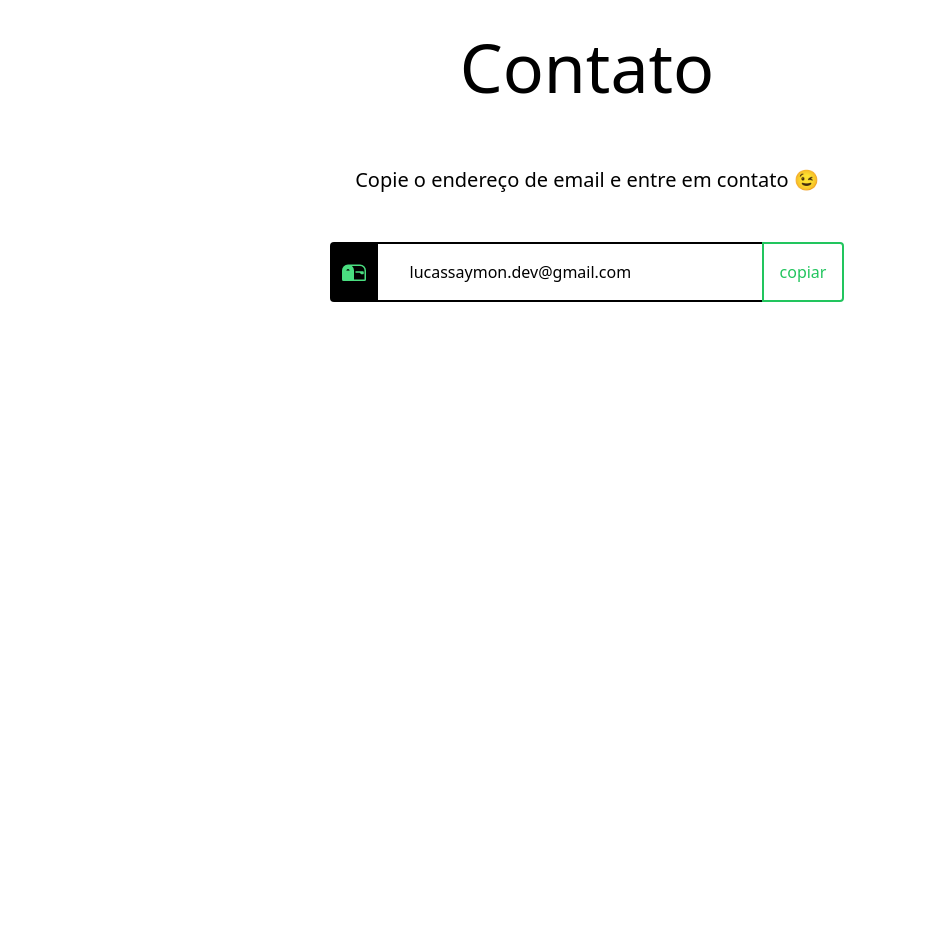
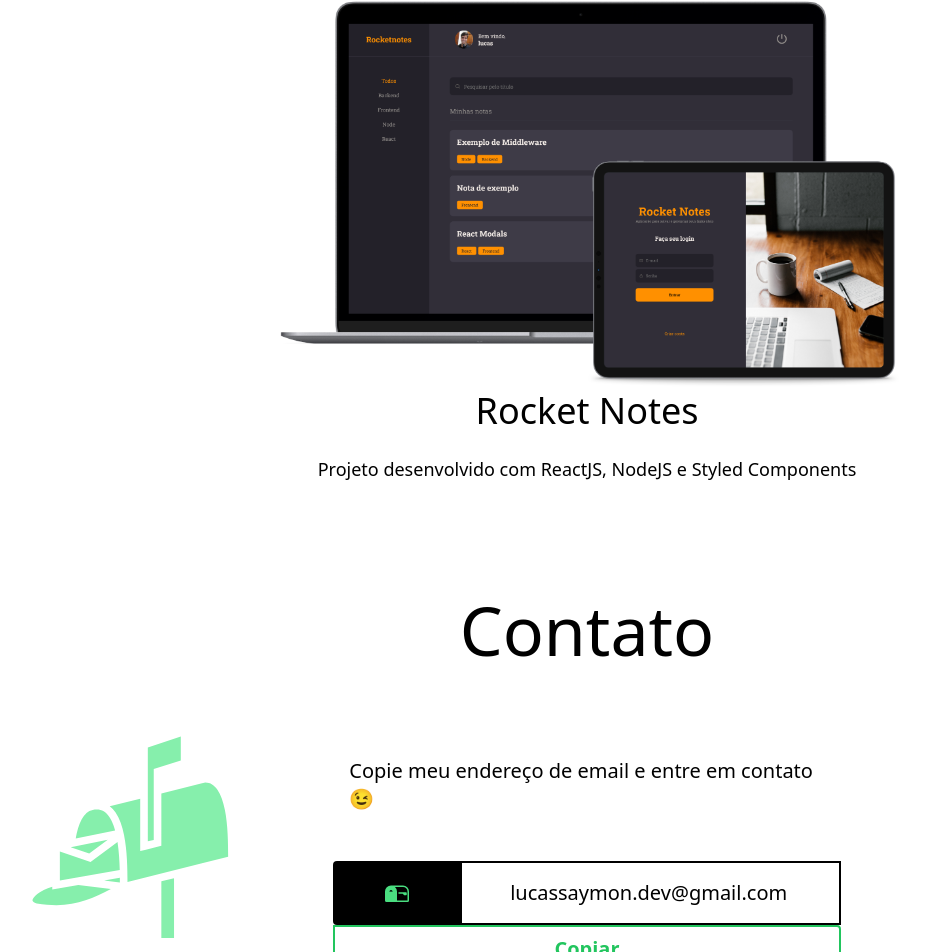
Before and after one commit to lucassaymon1/portfolio, a Next.js app: page / in a window 1280 px wide. Shown: the part 1824-2776 px from the top of the page, without its empty margins (53-979 px from the left). Before the commit the page ends 2222 px from the top, so only its background shows below. Built offline with nearby package versions, Linux system fonts and the light colour scheme.

Commit message:
feat: add grid layout and design contact section

```diff
--- a/package.json
+++ b/package.json
@@ -18,6 +18,7 @@
     "next": "13.4.19",
     "postcss": "8.4.29",
     "react": "18.2.0",
+    "react-copy-to-clipboard": "^5.1.0",
     "react-dom": "18.2.0",
     "react-icons": "^4.11.0",
     "tailwindcss": "3.3.3",
--- a/src/pages/index.tsx
+++ b/src/pages/index.tsx
@@ -5,6 +5,9 @@ import ImgContainer from '@/components/imgContainer'
 import foodexplorer from '../assets/images/foodexplorer.png'
 import rocketnotes from '../assets/images/rocketnotes.png'
 import { BsMailbox2 } from 'react-icons/bs'
+import { SiMinutemailer } from 'react-icons/si'
+import { GiMailbox } from 'react-icons/gi'
+import copy from 'copy-to-clipboard'
 
 import {
 	Css,
@@ -19,10 +22,24 @@ import {
 	Sqlite,
 	Typescript
 } from '@/utils/techIcons'
+import { useState } from 'react'
 
 const inter = Inter({ subsets: ['latin'] })
 
 export default function Home() {
+	const [copyEmail, setCopyEmail] = useState('')
+	const [copyButton, setCopyButton] = useState('Copiar')
+	const contactEmail = 'lucassaymon.dev@gmail.com'
+
+	function handleCopyEmail(email: string) {
+		setCopyEmail(email)
+		navigator.clipboard.writeText(copyEmail)
+		setCopyButton('copiado!')
+		setTimeout(() => {
+			setCopyButton('copiar')
+		}, 4000)
+	}
+
 	return (
 		<main className="flex justify-center flex-col">
 			<section className="bg-black flex align-center justify-center h-screen w-screen p-12">
@@ -35,8 +52,8 @@ export default function Home() {
 						<h1 className="text-[128px] text-green-500">{'</>'}</h1>
 					</div>
 					<p className="text-2xl font-medium max-w-5xl">
-						Desenvolvedor Frontend Freelancer a procura de{' '}
-						<span>oportunidades</span> de trabalho para <span>aprimorar</span>{' '}
+						Desenvolvedor web <span>Frontend</span> Freelancer a procura de
+						<span> oportunidades</span> de trabalho para <span>aprimorar </span>
 						minhas habilidades como <span>programador</span>.
 					</p>
 				</div>
@@ -63,29 +80,46 @@ export default function Home() {
 			</section>
 			<section className="p-12 text-center">
 				<h2 className="text-[68px] text-center">Projetos</h2>
-				<div className="grid grid-cols-1 md:grid-cols-2 items-center justify-center">
-					<ImgContainer title="Food Explorer" src={foodexplorer} />
-					<ImgContainer title="Rocket Notes" src={rocketnotes} />
+				<div className="flex flex-col gap-16">
+					<ImgContainer
+						direction="left"
+						title="Food Explorer"
+						src={foodexplorer}
+						description="Projeto fullstack que possui funcionalidades como: cadastro e autenticação de usuário, upload e edição de imagem do perfil do usuário, registro de notas pessoais no banco de dados, criptografia de senhas e edição das informações pessoais do usuário."
+					/>
+					<ImgContainer
+						direction="right"
+						title="Rocket Notes"
+						src={rocketnotes}
+						description="Projeto fullstack que possui funcionalidades como: cadastro e autenticação de usuário, upload e edição de imagem do perfil do usuário, registro de notas pessoais no banco de dados, criptografia de senhas e edição das informações pessoais do usuário."
+					/>
 				</div>
 			</section>
 			<section className="p-12 text-center">
 				<h2 className="text-[68px] text-center">Contato</h2>
-				<h3 className="text-xl font-medium mb-12">
-					Copie o endereço de email e entre em contato 😉
-				</h3>
-				<div className="flex flex-row align-center justify-center mb-12">
-					<div className="bg-black w-[48px] rounded-l flex items-center justify-center">
-						<BsMailbox2 color="#4ade80" size="24px" />
+				<div className="w-full grid grid-cols-7 mb-12">
+					<div className="w-full flex items-start justify-start col-start-1 col-end-3 ">
+						<GiMailbox size="80%" color="#86efac" />
 					</div>
-					<input
-						type="text"
-						value="lucassaymon.dev@gmail.com"
-						readOnly
-						className="w-96 p-4 pl-8 border-solid border-y-2 border-black outline-none font-medium"
-					/>
-					<button className="p-4 border-solid border-2 border-green-500 rounded-r text-green-500 font-medium hover:bg-green-500 hover:text-white transition-all">
-						{'copiar'}
-					</button>
+					<div className="flex flex-col justify-center col-start-3 col-end-6">
+						<h3 className="text-xl text-left font-medium ml-4 mb-12">
+							Copie meu endereço de email e entre em contato 😉
+						</h3>
+						<div className="w-full grid grid-cols-4">
+							<div className="w-full bg-black rounded-l flex items-center justify-center">
+								<BsMailbox2 color="#4ade80" size="24px" />
+							</div>
+							<div className="w-full h-16 flex items-center justify-start border-solid border-2 border-black rounded-r-2 font-medium text-xl col-start-2 col-end-5 pl-12">
+								{contactEmail}
+							</div>
+						</div>
+						<button
+							onClick={() => handleCopyEmail(contactEmail)}
+							className="w-full h-12 border-solid border-2 border-green-500 rounded-r text-green-500 font-bold text-xl hover:bg-green-500 hover:text-white transition-all"
+						>
+							{copyButton}
+						</button>
+					</div>
 				</div>
 			</section>
 		</main>
```
Also changed, not shown: 1 other file (tests, documents, lock files or other folders).
